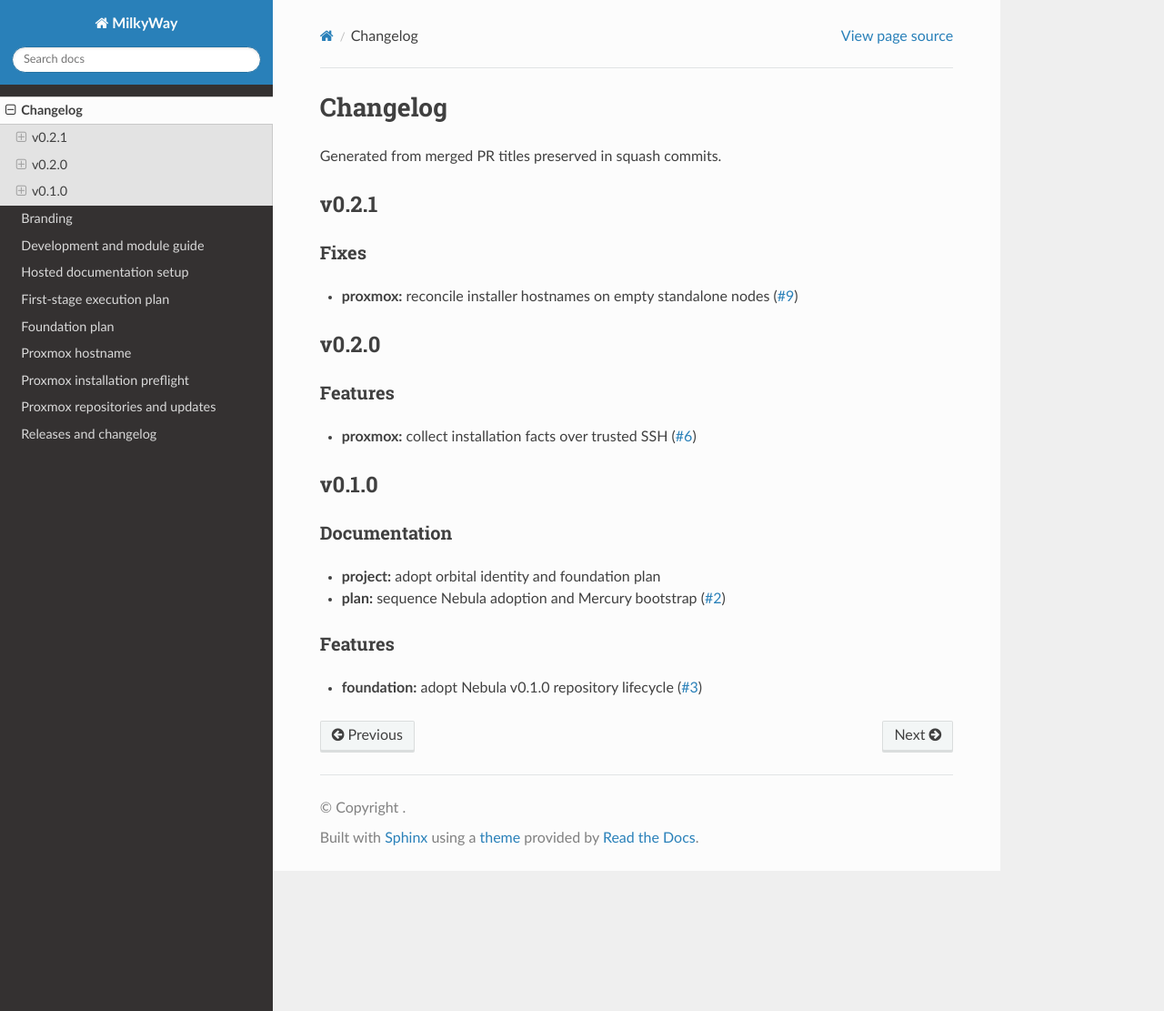
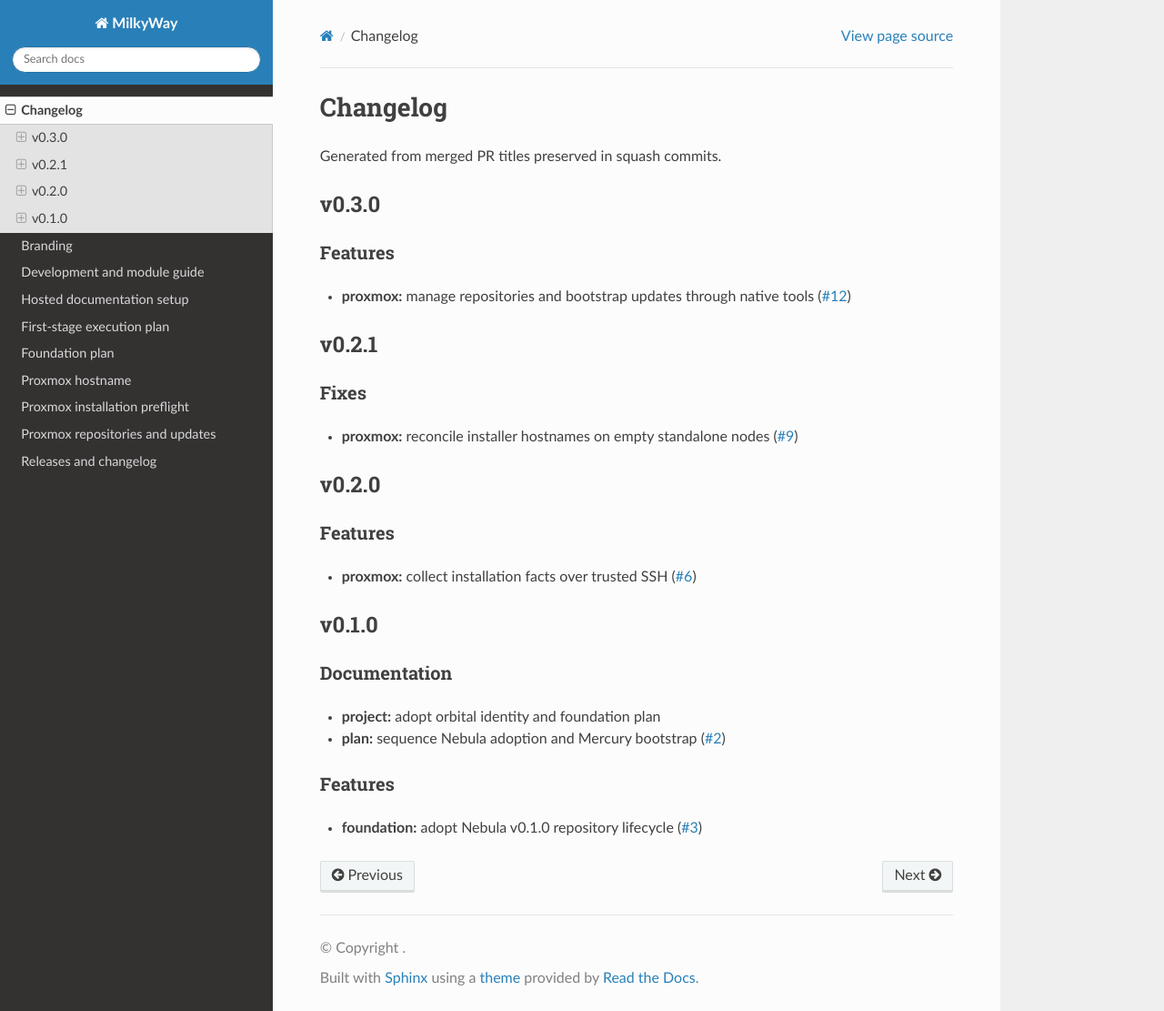
Before and after one commit to CafofoLabs/milkyway, a Sphinx documentation site: the page built from docs/CHANGELOG.md, in a window 1280 px wide and 1111 px high. Shown: the whole window at 91% size. Built offline with Sphinx 7.4.7 and the Read the Docs theme 3.1.0, drawn with Linux system fonts in a browser that asks for light colours; the version number could not be read and is left out.

Commit message:
chore(release): v0.3.0 (#14)

```diff
--- a/docs/CHANGELOG.md
+++ b/docs/CHANGELOG.md
@@ -2,6 +2,10 @@
 
 Generated from merged PR titles preserved in squash commits.
 
+## v0.3.0
+
+### Features
+- **proxmox:** manage repositories and bootstrap updates through native tools ([#12](https://github.com/CafofoLabs/milkyway/pull/12))
 ## v0.2.1
 
 ### Fixes
```
Also changed, not shown: 1 other file.
